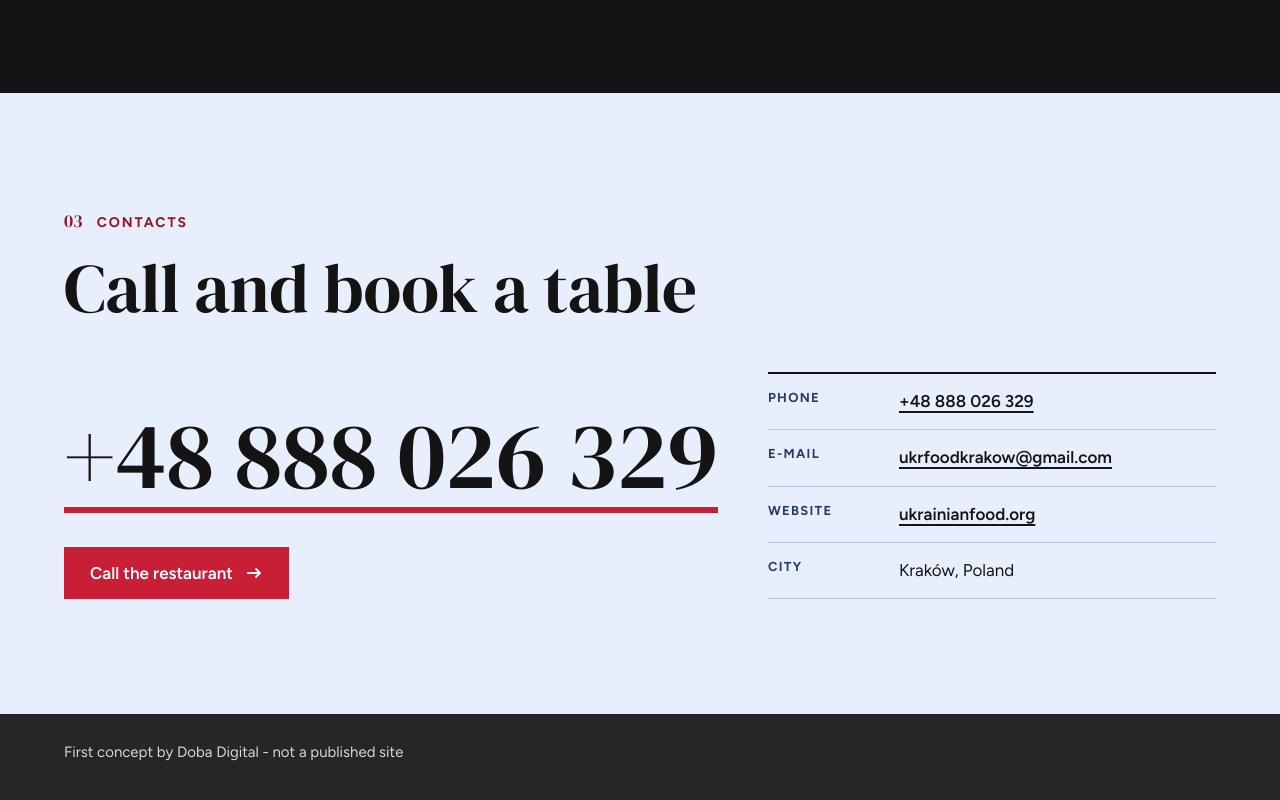
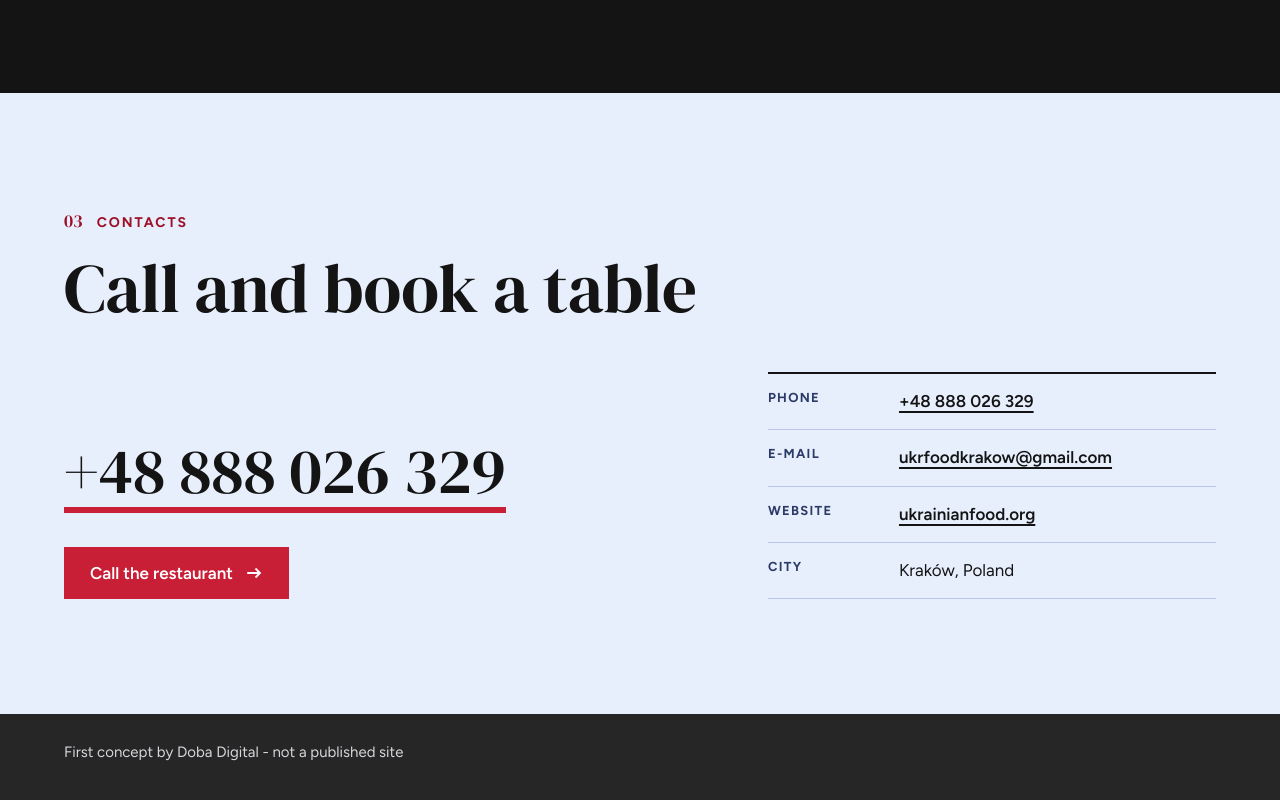
Before and after one commit to doba-digital-agency/previews, a plain HTML site: page p/ukrainian-food-922af6/index.html in a window 1280 px wide. Shown: the part 2520-3320 px from the top of the page. Drawn offline with Linux system fonts and the light colour scheme.

Commit message:
Preview ukrainian-food-922af6

```diff
--- a/p/ukrainian-food-922af6/index.html
+++ b/p/ukrainian-food-922af6/index.html
@@ -99,7 +99,7 @@ h2{font:400 clamp(36px,5.4vw,76px)/1.04 var(--serif);letter-spacing:-.005em}
 
 .contact{background:var(--blue-p)}
 .contact__grid{display:grid;grid-template-columns:minmax(0,7fr) minmax(0,5fr);gap:36px clamp(32px,6vw,96px);align-items:end;margin-top:clamp(24px,4vw,48px)}
-.bigtel{display:inline-block;font:400 clamp(36px,7.4vw,112px)/1 var(--serif);text-decoration:none;color:var(--ink);background:linear-gradient(var(--red),var(--red)) left bottom/100% 6px no-repeat;padding-bottom:10px;transition:color .3s ease,background-size .3s ease;white-space:nowrap}
+.bigtel{display:inline-block;font:400 clamp(36px,7.4vw,64px)/1 var(--serif);text-decoration:none;color:var(--ink);background:linear-gradient(var(--red),var(--red)) left bottom/100% 6px no-repeat;padding-bottom:10px;transition:color .3s ease,background-size .3s ease;white-space:nowrap}
 .bigtel:hover{color:var(--red-d);background-size:100% 100%;color:#fff}
 .contact__list{border-top:2px solid var(--ink)}
 .contact__list li{display:grid;grid-template-columns:7em minmax(0,1fr);gap:12px;padding:14px 0;border-bottom:1px solid #b9c6e8}
```
